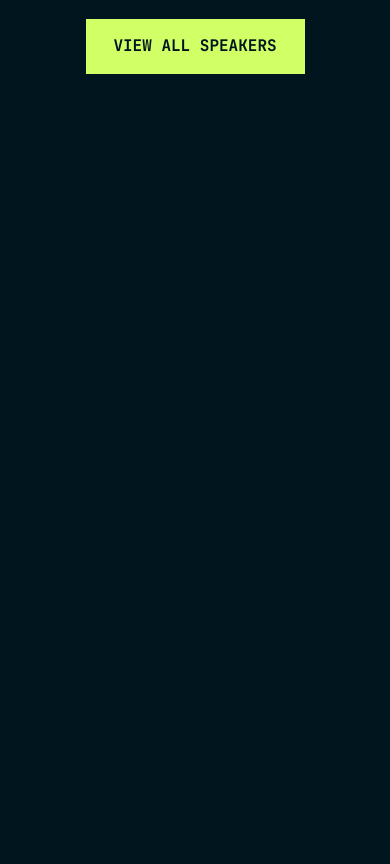
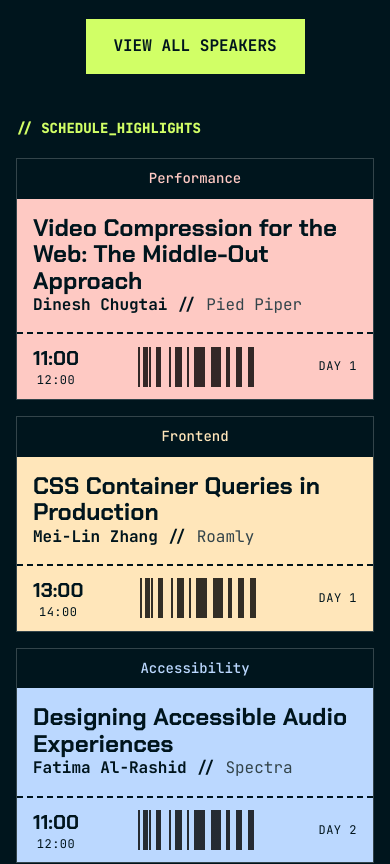
Before and after one commit to conormcfarlane/tech-conference, a Next.js app: page / in a window 390 px wide. Shown: the part 4784-5648 px from the top of the page. Before the commit the page ends 4859 px from the top, so only its background shows below. Built offline with nearby package versions, Linux system fonts and the light colour scheme.

Commit message:
schedule highlights section styled on mobile and tablet

```diff
--- a/app/components/features/home/FeaturedSpeakersList.tsx
+++ b/app/components/features/home/FeaturedSpeakersList.tsx
@@ -54,7 +54,7 @@ export default function FeaturedSpeakersList({ speakers, talks, tracks }: Featur
 
                 })}
             </div>
-            <ButtonMain href='/speaker' className='px-6 py-4 w-[221px] mx-auto text-preset-5-bold bg-(--green-200) text-(--neutral-900) sm:bg-(--neutral-900) sm:text-(--neutral-100)' >VIEW ALL SPEAKERS</ButtonMain>
+            <ButtonMain href='/speaker' className='px-6 py-4 w-55.25 mx-auto text-preset-5-bold bg-(--green-200) text-(--neutral-900) sm:bg-(--neutral-900) sm:text-(--neutral-100)' >VIEW ALL SPEAKERS</ButtonMain>
         </section>
     )
 }
--- /dev/null
+++ b/app/components/features/home/ScheduleHighlights.tsx
@@ -0,0 +1,56 @@
+import React from 'react'
+import type { Track } from '@/types/tracks'
+import type { Speaker } from '@/types/speaker'
+import type { Talk } from '@/types/talks'
+import Image from 'next/image'
+
+type ScheduleHighlightsProps = {
+  tracks: Track[];
+  speakers: Speaker[];
+  talks: Talk[];
+}
+export default function ScheduleHighlights({ tracks, speakers, talks }: ScheduleHighlightsProps) {
+  const highlightedTalks = talks?.filter((talk) => talk.highlighted === true)
+  const speakerById = Object.fromEntries(speakers.map(speaker => [speaker.id, speaker]));
+  const trackById = Object.fromEntries(tracks?.map((track => [track.id, track])));
+
+  return (
+    <section className=''>
+      <p className="text-preset-6-extraBold text-(--green-200) mb-5 min-[1130px]:mb-8">{"// SCHEDULE_HIGHLIGHTS"}</p>
+      <div className='flex flex-col gap-4'>
+        {highlightedTalks.map((talk) => {
+          const speaker = speakerById[talk.speakerId];
+          const track = trackById[talk.trackId]
+          return (
+
+            <div key={talk.id} className='flex flex-col border border-(--neutral-600) sm:flex-row' >
+              <p style={{ color: track.color }} className='text-preset-6-medium text-center py-2.5 sm:[writing-mode:vertical-rl] sm:rotate-180'>{track.name}</p>
+              <div style={{ backgroundColor: track.color }} className='text-(--neutral-900) w-full'>
+                <div className='py-4 px-4'>
+                  <p className='text-preset-2-mobile'>{talk.title}</p>
+                  <div className='flex gap-2.5'>
+                    <p className='text-preset-5-bold'>{speaker.name} {"//"} </p>
+                    <p className='text-preset-5 text-(--neutral-600)'>{speaker.company}</p>
+                  </div>
+
+                </div>
+
+                <div className='flex justify-between items-center px-4 py-2.5 border-t-2 border-dashed'>
+                  <div className='text-center'>
+                    <p className='text-preset-4'>{talk.startTime}</p>
+                    <p className='text-preset-7'>{talk.endTime}</p>
+                  </div>
+                  <Image src="/images/pattern-barcode.svg" width={122} height={40} alt='talk barcode' />
+                  <p className='text-preset-7'>DAY {talk.day}</p>
+                </div>
+
+
+              </div>
+            </div>
+          )
+
+        })}
+      </div>
+    </section >
+  )
+}
--- a/app/page.tsx
+++ b/app/page.tsx
@@ -4,6 +4,7 @@ import FeaturedSpeaker from "./components/features/home/FeaturedSpeaker";
 import techConferenceData from "../data/data.json"
 import Tracks from "./components/features/home/Tracks";
 import FeaturedSpeakersList from "./components/features/home/FeaturedSpeakersList";
+import ScheduleHighlights from "./components/features/home/ScheduleHighlights";
 
 export default function Home() {
   const conference = techConferenceData.conference;
@@ -20,6 +21,7 @@ export default function Home() {
         </div>
         <Tracks tracks={tracks} />
         <FeaturedSpeakersList speakers={speakers} talks={talks} tracks={tracks} />
+        <ScheduleHighlights talks={talks} speakers={speakers} tracks={tracks} />
       </main>
     </div>
   );
```
